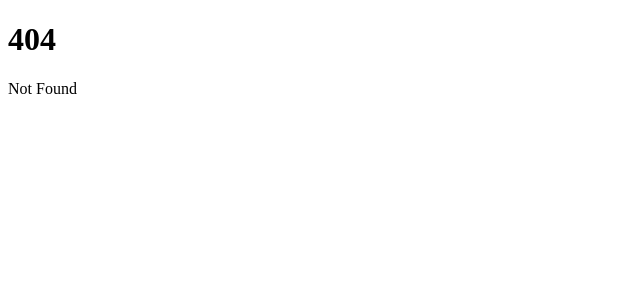
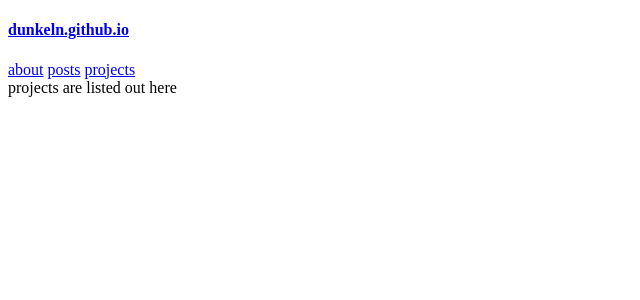
Before and after one commit to dunkeln/dunkeln.github.io, a SvelteKit app: page /projects in a window 1280 px wide. Before the commit this address had no page. Shown: the top 300 px of the page, without its empty margins (0-640 px from the left). Built offline with nearby package versions, Linux system fonts and the light colour scheme.

Commit message:
gotta start somewhere 🚀

```diff
--- /dev/null
+++ b/src/routes/+layout.svelte
@@ -0,0 +1,14 @@
+<header>
+    <h4><a href="/">dunkeln.github.io</a></h4>
+
+    <nav>
+        <a href="/about">about</a>
+        <a href="/posts">posts</a>
+        <a href="/projects">projects</a>
+    </nav>
+</header>
+<main>
+    <slot></slot>
+</main>
+<footer>
+</footer>
--- a/src/routes/+page.svelte
+++ b/src/routes/+page.svelte
@@ -1,4 +1,2 @@
-<h1>Welcome to SvelteKit</h1>
-<p>Visit <a href="https://kit.svelte.dev">kit.svelte.dev</a> to read the documentation</p>
-
-this is the site not that
+Student rn getting my foot in the door, looking for internships
+i'll put my picture n shit later
--- /dev/null
+++ b/src/routes/about/+page.svelte
@@ -0,0 +1 @@
+links n shit here
--- /dev/null
+++ b/src/routes/projects/+page.svelte
@@ -0,0 +1 @@
+projects are listed out here
```
